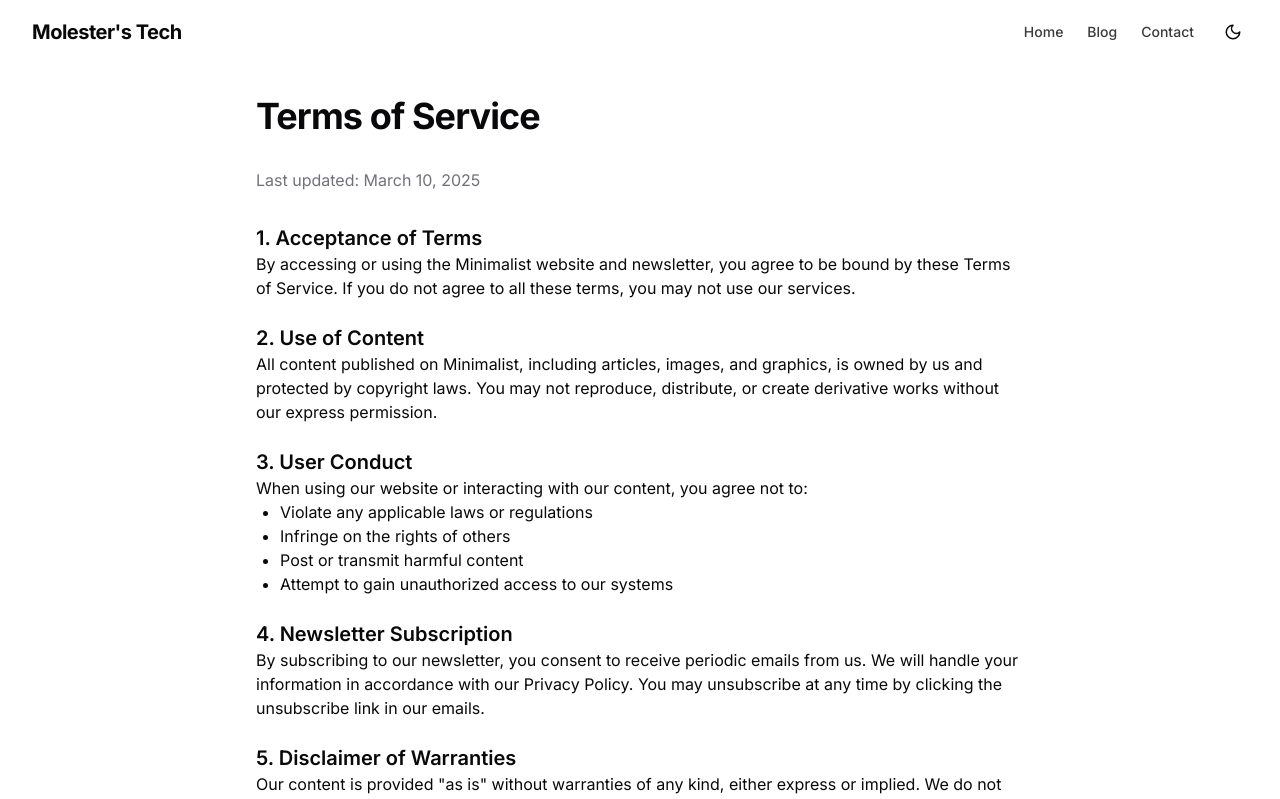
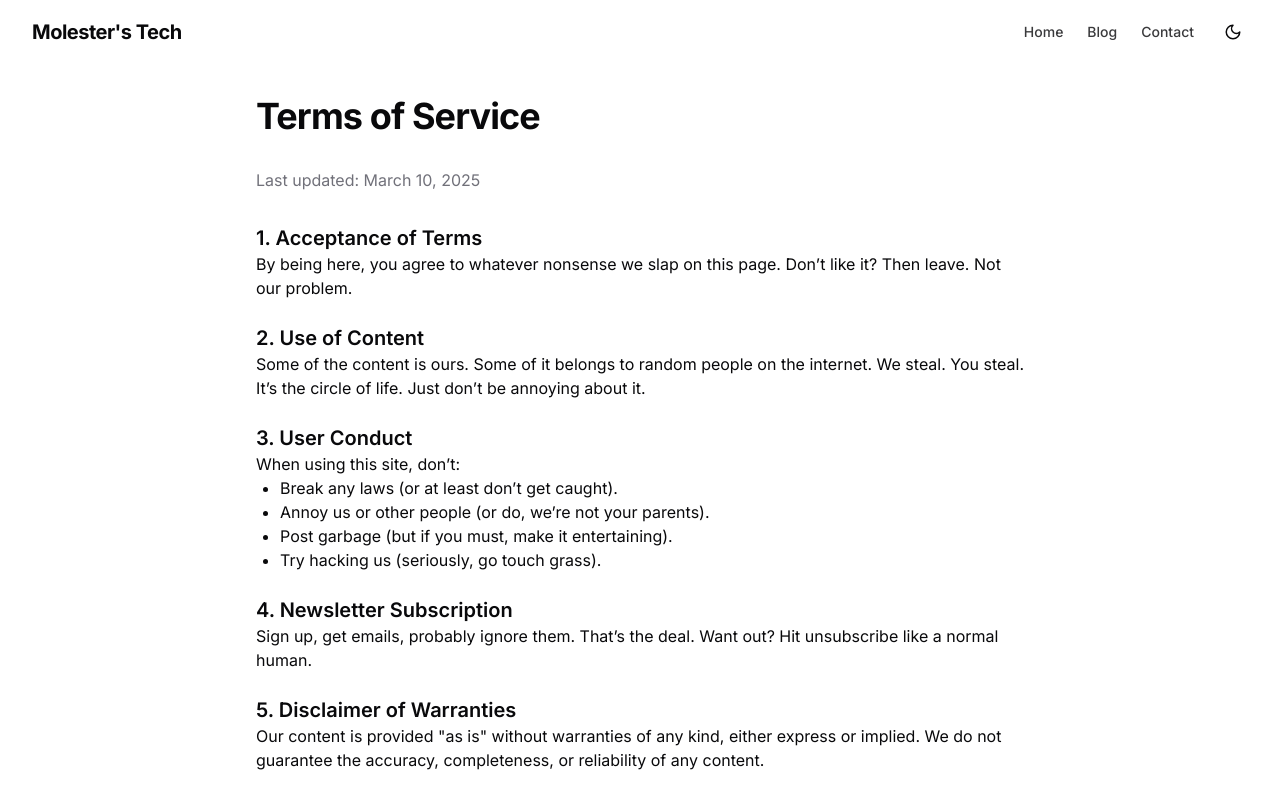
Before and after one commit to Mohitttt-98/bloggle-spark-62, a React (Vite) app: page /terms-of-service in a window 1280 px wide. Shown: the top 799 px of the page. Built offline with nearby package versions, Linux system fonts and the light colour scheme.

Commit message:
Visual edit in Lovable
Edited UI in Lovable

```diff
--- a/src/pages/TermsOfService.tsx
+++ b/src/pages/TermsOfService.tsx
@@ -1,53 +1,46 @@
-
 import { motion } from "framer-motion";
 import Navbar from "../components/Navbar";
 import Footer from "../components/Footer";
-
 const TermsOfService = () => {
-  return (
-    <div className="min-h-screen bg-background">
+  return <div className="min-h-screen bg-background">
       <Navbar />
 
       <main className="container px-4 py-16 md:px-8 md:py-24">
-        <motion.div
-          initial={{ opacity: 0, y: 20 }}
-          animate={{ opacity: 1, y: 0 }}
-          transition={{ duration: 0.5 }}
-          className="mx-auto max-w-3xl"
-        >
+        <motion.div initial={{
+        opacity: 0,
+        y: 20
+      }} animate={{
+        opacity: 1,
+        y: 0
+      }} transition={{
+        duration: 0.5
+      }} className="mx-auto max-w-3xl">
           <h1 className="mb-8 text-3xl font-bold tracking-tight md:text-4xl">Terms of Service</h1>
 
           <div className="prose prose-slate max-w-none dark:prose-invert">
-            <p className="text-muted-foreground">Last updated: {new Date().toLocaleDateString('en-US', { month: 'long', day: 'numeric', year: 'numeric' })}</p>
+            <p className="text-muted-foreground">Last updated: {new Date().toLocaleDateString('en-US', {
+              month: 'long',
+              day: 'numeric',
+              year: 'numeric'
+            })}</p>
 
             <h2 className="mt-8 text-xl font-semibold">1. Acceptance of Terms</h2>
-            <p>
-              By accessing or using the Minimalist website and newsletter, you agree to be bound by these Terms of Service.
-              If you do not agree to all these terms, you may not use our services.
-            </p>
+            <p>By being here, you agree to whatever nonsense we slap on this page. Don’t like it? Then leave. Not our problem.</p>
 
             <h2 className="mt-6 text-xl font-semibold">2. Use of Content</h2>
-            <p>
-              All content published on Minimalist, including articles, images, and graphics, is owned by us and
-              protected by copyright laws. You may not reproduce, distribute, or create derivative works without
-              our express permission.
-            </p>
+            <p>Some of the content is ours. Some of it belongs to random people on the internet. We steal. You steal. It’s the circle of life. Just don’t be annoying about it.</p>
 
             <h2 className="mt-6 text-xl font-semibold">3. User Conduct</h2>
-            <p>When using our website or interacting with our content, you agree not to:</p>
+            <p>When using this site, don’t:</p>
             <ul className="list-disc pl-6">
-              <li>Violate any applicable laws or regulations</li>
-              <li>Infringe on the rights of others</li>
-              <li>Post or transmit harmful content</li>
-              <li>Attempt to gain unauthorized access to our systems</li>
+              <li>Break any laws (or at least don’t get caught).</li>
+              <li>Annoy us or other people (or do, we’re not your parents).</li>
+              <li>Post garbage (but if you must, make it entertaining).</li>
+              <li>Try hacking us (seriously, go touch grass).</li>
             </ul>
 
             <h2 className="mt-6 text-xl font-semibold">4. Newsletter Subscription</h2>
-            <p>
-              By subscribing to our newsletter, you consent to receive periodic emails from us.
-              We will handle your information in accordance with our Privacy Policy.
-              You may unsubscribe at any time by clicking the unsubscribe link in our emails.
-            </p>
+            <p>Sign up, get emails, probably ignore them. That’s the deal. Want out? Hit unsubscribe like a normal human.</p>
 
             <h2 className="mt-6 text-xl font-semibold">5. Disclaimer of Warranties</h2>
             <p>
@@ -77,8 +70,6 @@ const TermsOfService = () => {
       </main>
 
       <Footer />
-    </div>
-  );
+    </div>;
 };
-
 export default TermsOfService;
```
